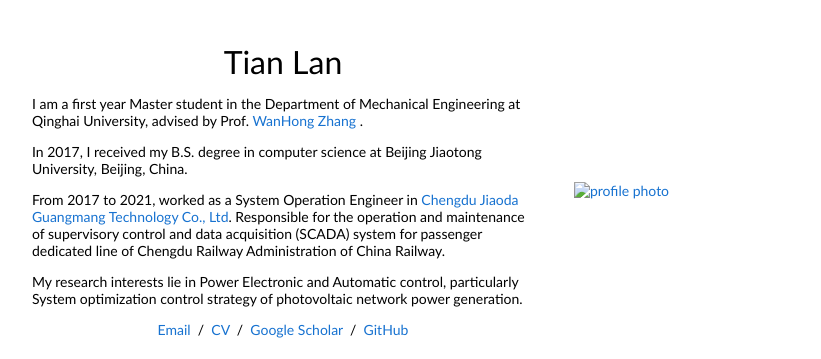
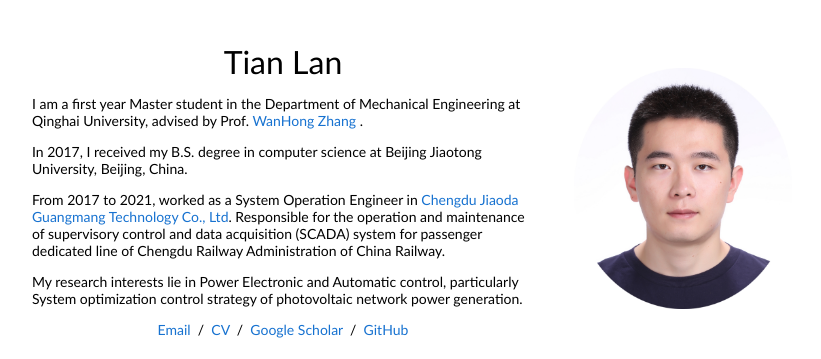
Before and after one commit to MaxLTian/MaxLTian.github.io, a plain HTML site: page index.html in a window 1280 px wide. Shown: the top 359 px of the page, without its empty margins (228-1049 px from the left). Drawn offline with Linux system fonts and the light colour scheme.

Commit message:
Update index.html

```diff
--- a/index.html
+++ b/index.html
@@ -7,7 +7,7 @@
   <meta name="viewport" content="width=device-width, initial-scale=1">
 
   <link rel="stylesheet" type="text/css" href="stylesheet.css">
-  <link rel="icon" type="image/png" href="images/icon.jpg">
+  <link rel="icon" type="png" href="icon.jpg">
 </head>
 
 <body>
@@ -38,7 +38,7 @@
               </p>
             </td>
             <td style="padding:2.5%;width:30%;max-width:30%">
-              <a href="images/lantian.JPG"><img style="width:100%;max-width:100%" alt="profile photo" src="images/lantian__circle.jpg" class="hoverZoomLink"></a>
+              <a href="lantian.JPG"><img style="width:100%;max-width:100%" alt="profile photo" src="lantian__circle.jpg" class="hoverZoomLink"></a>
             </td>
           </tr>
         </tbody></table>
```
